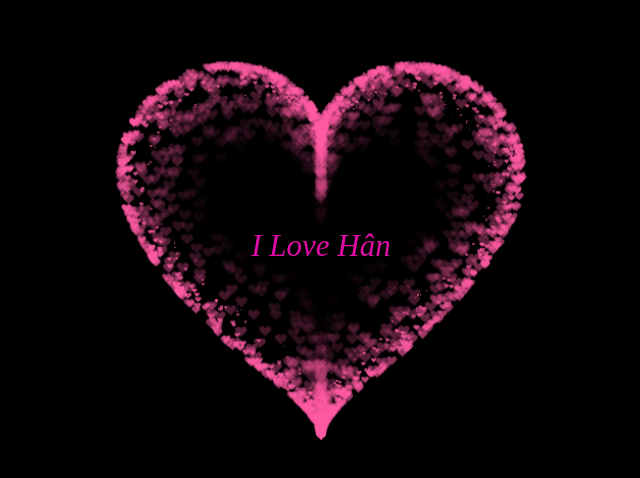
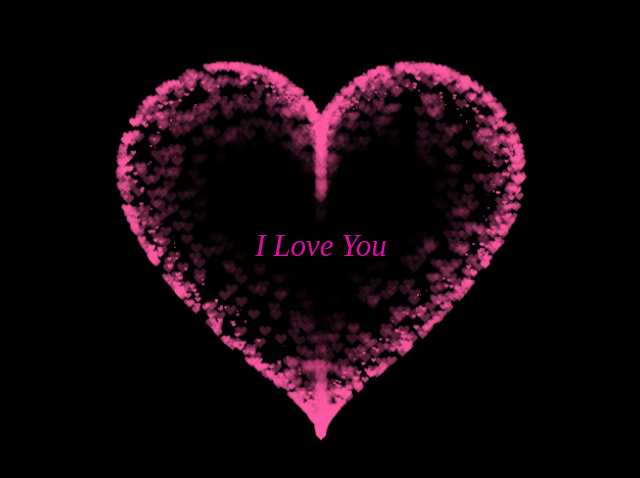
Before and after one commit to mintrun1903/1703, a plain HTML site: page index.html in a window 1280 px wide. Shown: the part 152-630 px from the top of the page, 319-959 px from the left. Drawn offline with Linux system fonts and the light colour scheme.

Commit message:
Update index.html

```diff
--- a/index.html
+++ b/index.html
@@ -331,6 +331,6 @@ var ParticlePool = (function() {
         align-items: center;
         justify-content: center;
         margin-bottom: 5px;
-        text-align: center;">I Love Hân</div>
+        text-align: center;">I Love You</div>
  </BODY>
 </HTML>
```
